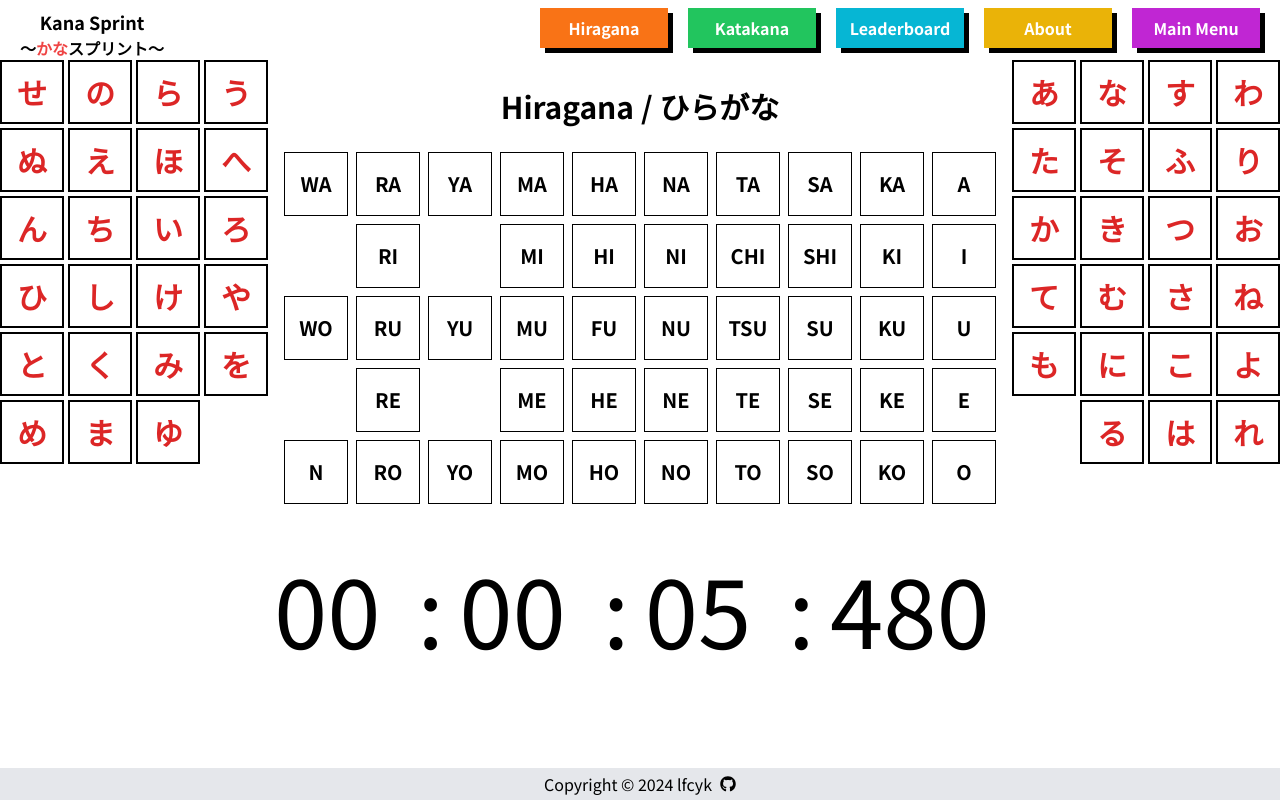
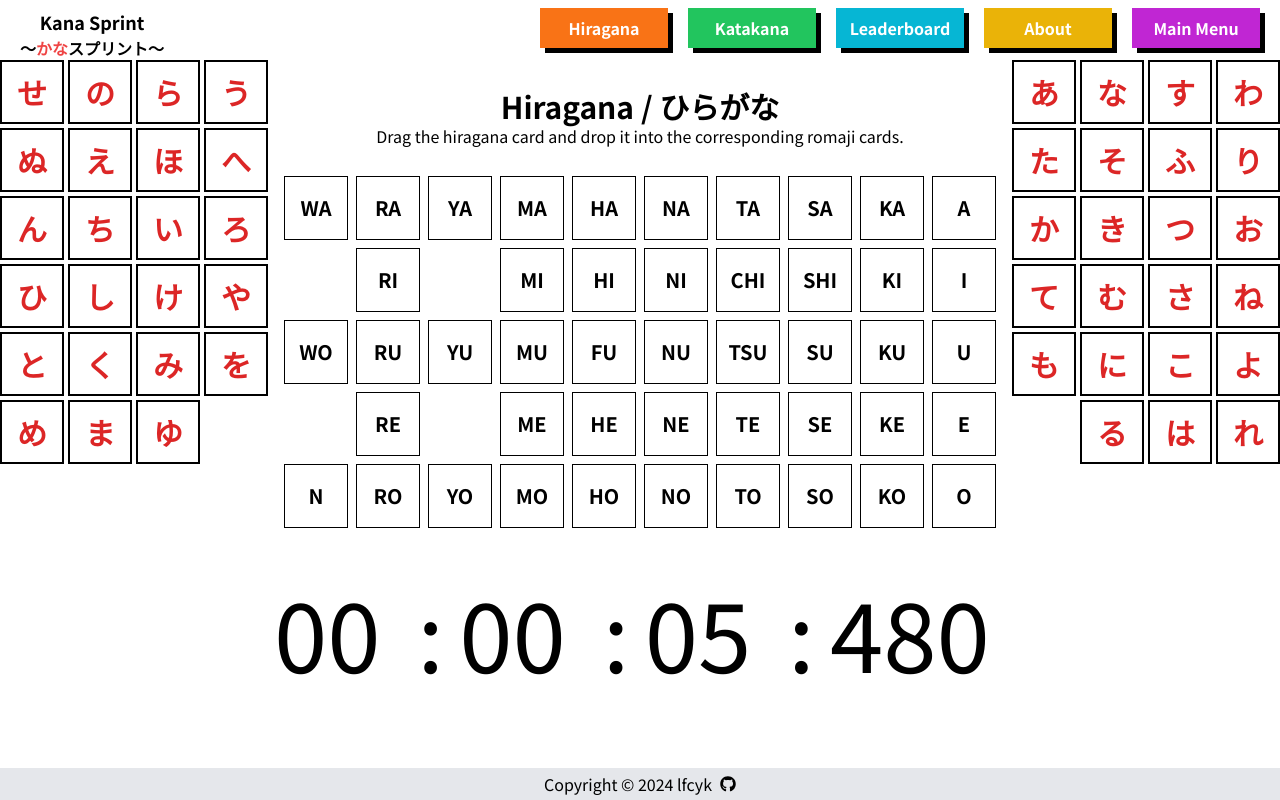
Before and after one commit to lfcyk/kana-sprint, a Next.js app: page /sim in a window 1280 px wide. Built offline with nearby package versions, Linux system fonts and the light colour scheme; no server answers.

Commit message:
feat: add explanation on how to play

```diff
--- a/src/app/game.js
+++ b/src/app/game.js
@@ -280,7 +280,8 @@ export default function Game({characters}) {
 					})
 				}
 			</div>
-			<div className="kana-sprint max-w-fit m-auto my-7 text-3xl font-bold select-none">{(characters == 'hiragana') ? 'Hiragana / ひらがな' : 'Katakana / カタカナ' }</div>
+			<div className="kana-sprint max-w-fit m-auto mt-7 text-3xl font-bold select-none">{(characters == 'hiragana') ? 'Hiragana / ひらがな' : 'Katakana / カタカナ' }</div>
+			<div className="max-w-fit m-auto mb-7 select-none">Drag the <span>{(characters == 'hiragana') ? 'hiragana' : 'katakana' }</span> card and drop it into the corresponding romaji cards.</div>
 			<div  className="grid grid-rows-5 grid-cols-10 gap-2  m-auto w-fit max-h-fit grid-auto-flow">
 				{
 					letConRomaji.map((letter, index) => {
```
